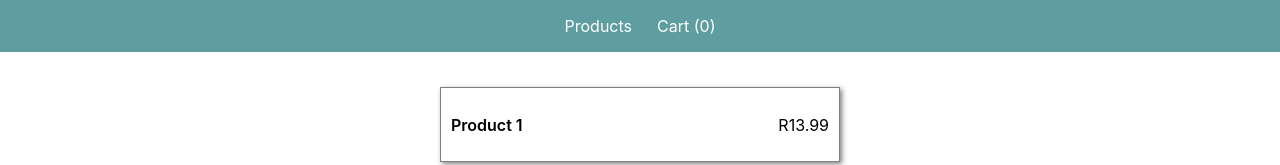
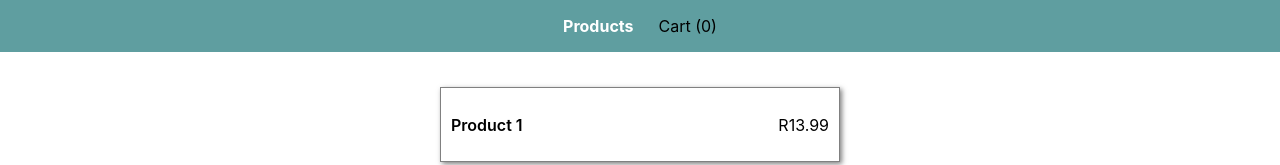
Before and after one commit to jarrod-kallis/redux-shopping-cart, a React (Create React App) app: page / in a window 1280 px wide. Shown: the top 165 px of the page. Built offline with nearby package versions, Linux system fonts and the light colour scheme.

Commit message:
Just Styling

```diff
--- a/src/components/navigation/NavBar.css
+++ b/src/components/navigation/NavBar.css
@@ -16,5 +16,10 @@
 
 .navigation-toolbar a {
   text-decoration: none;
+  color: black;
+}
+
+.navigation-toolbar a.active-link {
   color: white;
+  font-weight: bold;
 }
--- a/src/components/navigation/NavBar.js
+++ b/src/components/navigation/NavBar.js
@@ -1,5 +1,5 @@
 import React from 'react';
-import { Link } from 'react-router-dom';
+import { NavLink } from 'react-router-dom';
 import { connect } from 'react-redux';
 
 import './NavBar.css';
@@ -10,10 +10,10 @@ class NavBar extends React.Component {
       <nav className="navigation-toolbar">
         <ul>
           <li>
-            <Link to="/">Products</Link>
+            <NavLink to="/" exact activeClassName="active-link">Products</NavLink>
           </li>
           <li>
-            <Link to="/cart">Cart ({this.props.numOfSelectedProducts})</Link>
+            <NavLink to="/cart" activeClassName="active-link">Cart ({this.props.numOfSelectedProducts})</NavLink>
           </li>
         </ul>
       </nav>
--- a/src/components/product/Product.css
+++ b/src/components/product/Product.css
@@ -9,6 +9,7 @@
   padding: 10px;
   box-sizing: border-box;
   box-shadow: 2px 2px 5px rgba(0, 0, 0, 0.5);
+  cursor: pointer;
 }
 
 .product .spacer {
```
